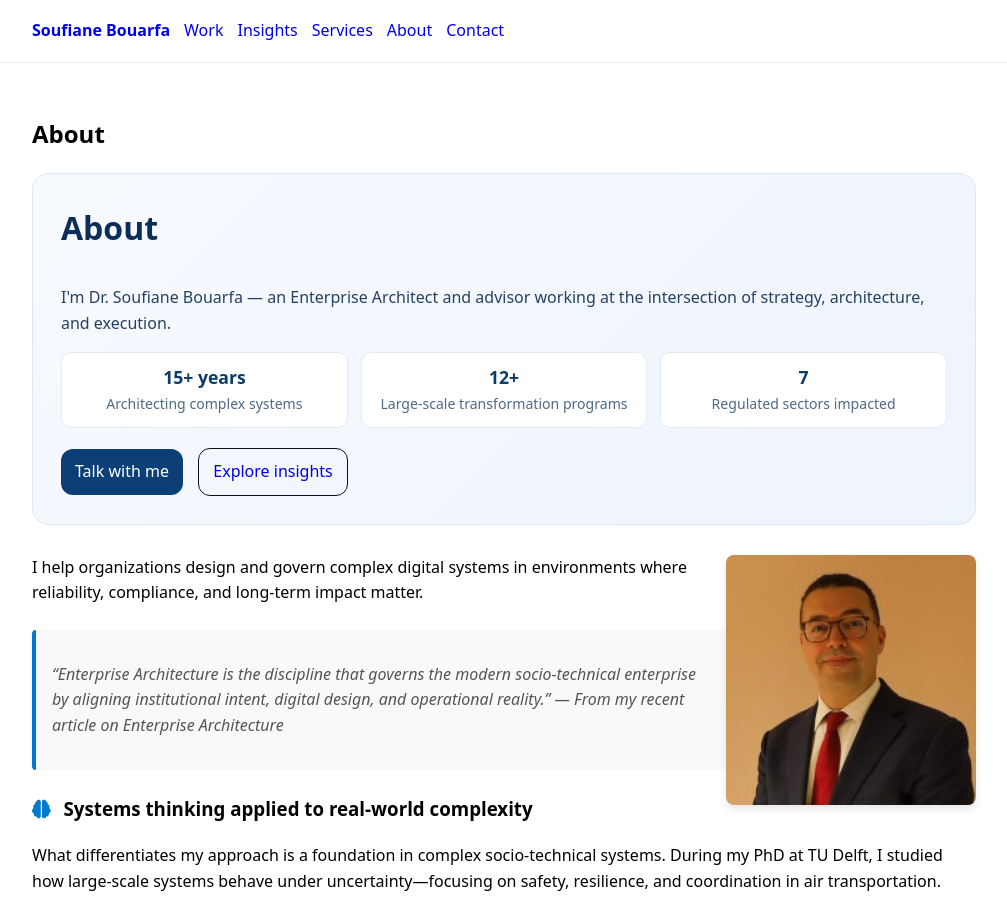
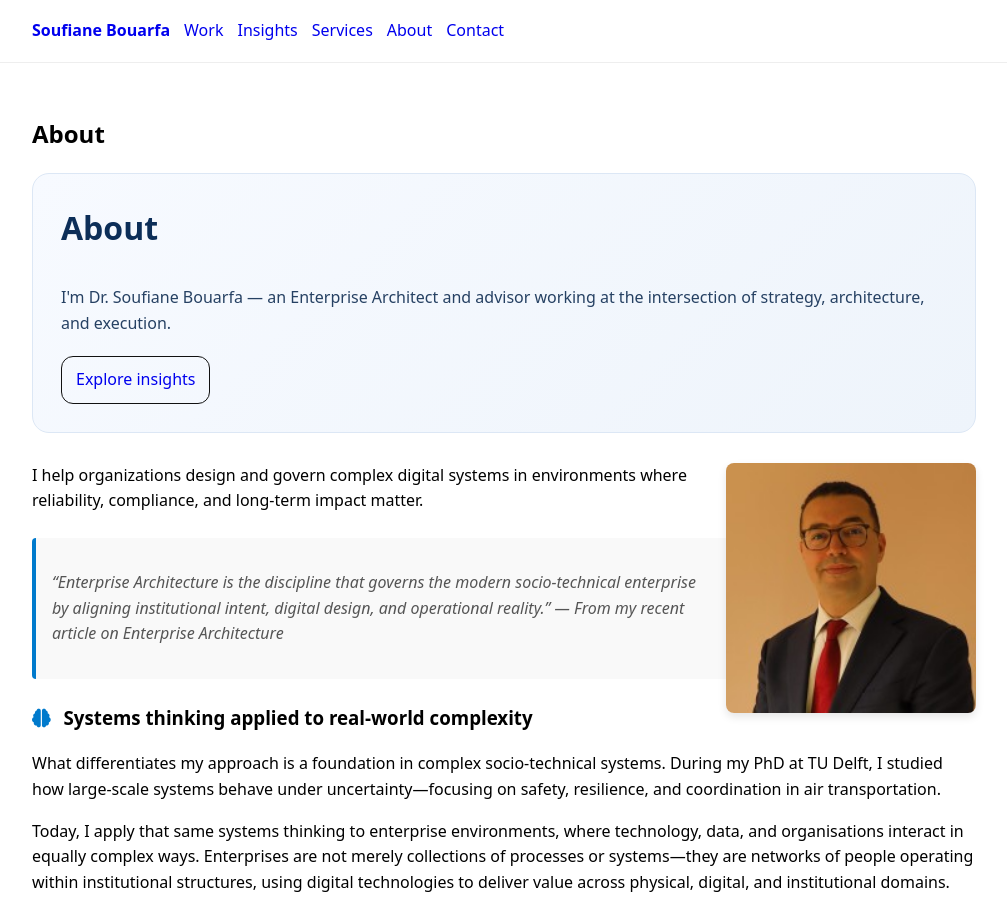
Before and after one commit to sbouarfa/soufianebouarfa.github.io, a Jekyll site: the page built from about.md, in a window 1280 px wide and 900 px high. Shown: the whole window, without its empty margins (136-1143 px from the left). Built offline with Jekyll 4.4.1, drawn with Linux system fonts in a browser that asks for light colours.

Commit message:
Remove stats and 'Talk with me' CTA from about page

```diff
--- a/about.md
+++ b/about.md
@@ -8,13 +8,7 @@ summary: "Enterprise Architect operating at the intersection of strategy, archit
 <section class="about-hero">
   <h1>About</h1>
   <p>I'm Dr. Soufiane Bouarfa — an Enterprise Architect and advisor working at the intersection of strategy, architecture, and execution.</p>
-  <div class="profile-stats">
-    <div><strong>15+ years</strong><span>Architecting complex systems</span></div>
-    <div><strong>12+</strong><span>Large-scale transformation programs</span></div>
-    <div><strong>7</strong><span>Regulated sectors impacted</span></div>
-  </div>
   <div class="about-cta">
-    <a class="btn btn-primary" href="/contact/">Talk with me</a>
     <a class="btn" href="/insights/">Explore insights</a>
   </div>
 </section>
```
